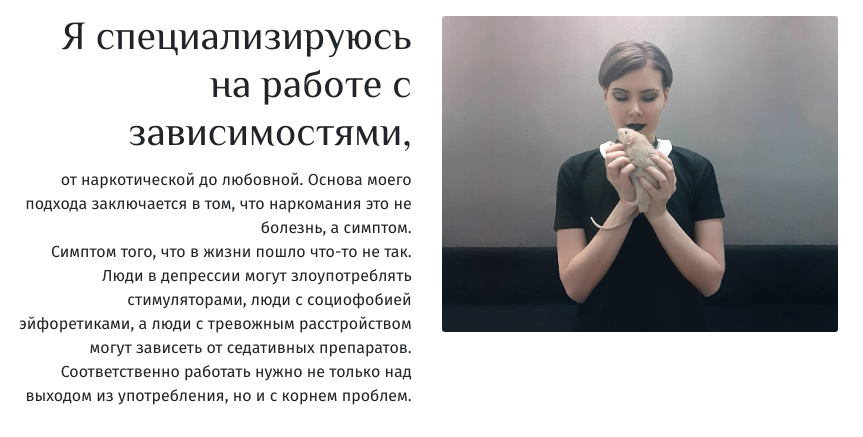
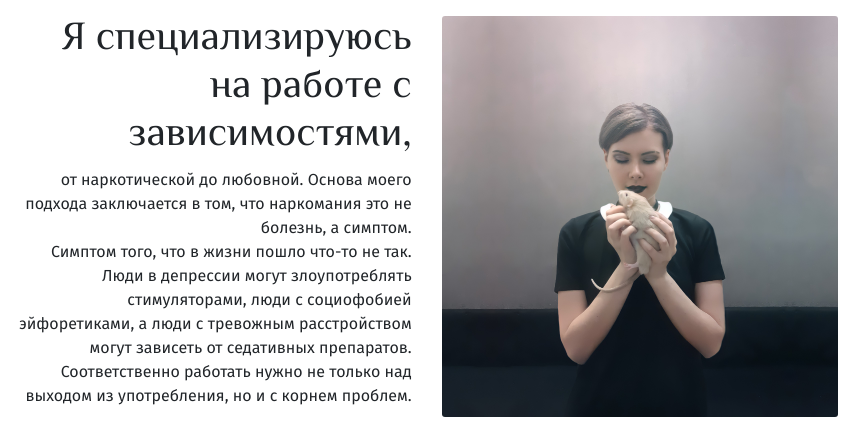
Before and after one commit to In-the-willows/In-the-willows.github.io, a plain HTML site: page index.html in a window 1280 px wide. Shown: the top 437 px of the page, 0-863 px from the left. Drawn offline with nearby package versions, Linux system fonts and the light colour scheme.

Commit message:
Update index.html

```diff
--- a/index.html
+++ b/index.html
@@ -96,7 +96,7 @@
                 </p>
             </div>
             <div class="col-12 col-md-4 py-3 py-md-0">
-                <img src="./eliza.jpg"
+                <img src="./eliza1.jpg"
                     class="img-fluid"
                     alt="Responsive image"
                     style="border-radius: 3px;">
```
